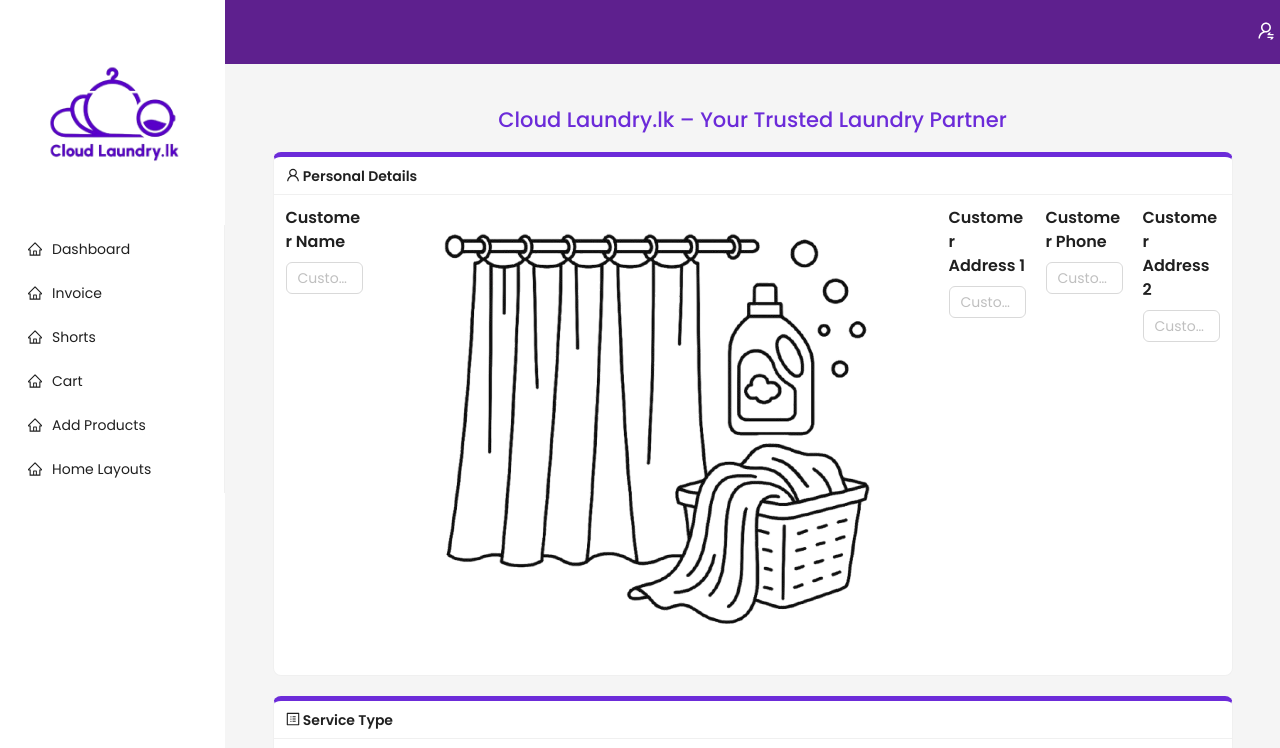
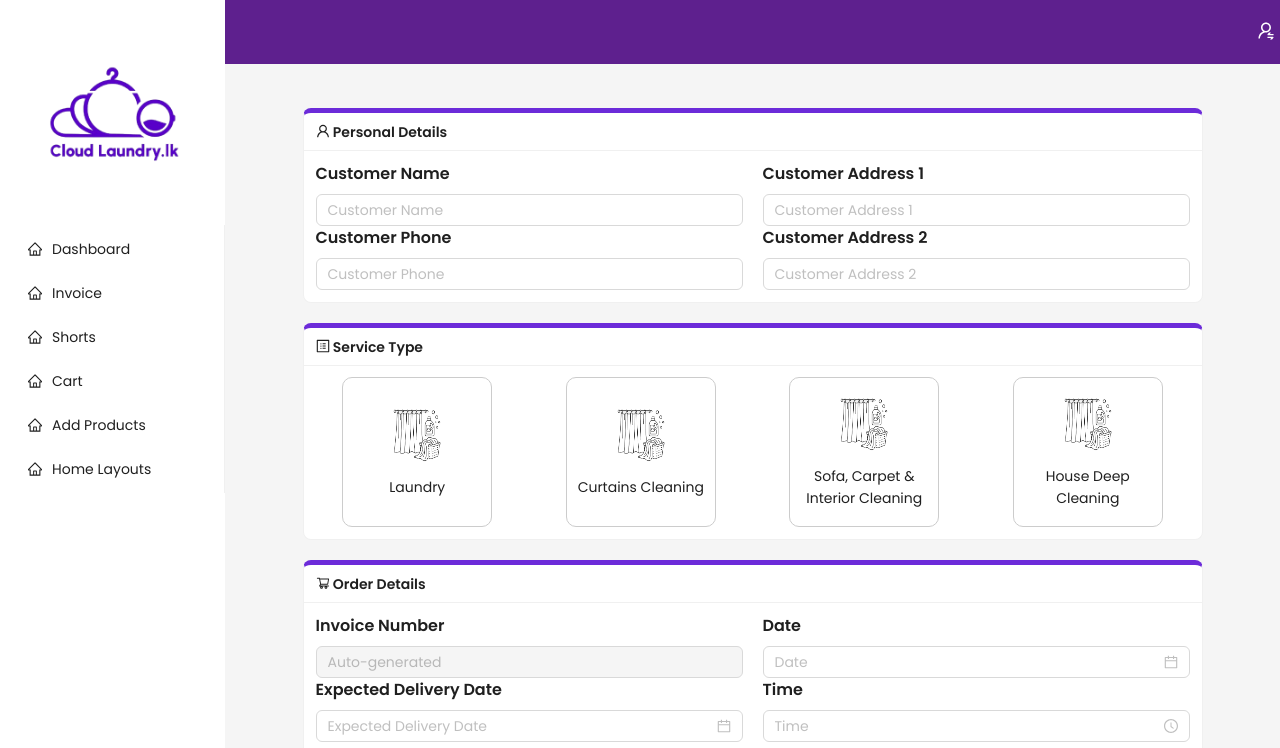
Before and after one commit to Laksopan23/Cloud-Laundry-, a React (Create React App) app in the folder frontend/: page /invoice in a window 1280 px wide. Shown: the top 748 px of the page. Built offline with nearby package versions, Linux system fonts and the light colour scheme.

Commit message:
frontend for invoice 1.0

```diff
--- a/frontend/src/pages/Invoice.js
+++ b/frontend/src/pages/Invoice.js
@@ -1,18 +1,29 @@
-import React from 'react';
+import React, { useState } from 'react';
 import { Input, DatePicker, TimePicker, Button, Card, Typography } from 'antd';
 import { UserOutlined, ProfileOutlined, ShoppingCartOutlined, CarOutlined } from '@ant-design/icons';
 import Layout from '../components/Layout';
+
 import Laundry from '../images/4.png';
+import Curtains from '../images/4.png';
+import Sofa from '../images/4.png';
+import House from '../images/4.png';
 
 const { TextArea } = Input;
 const { Title } = Typography;
 
 export default function LaundryForm() {
+  const [selectedService, setSelectedService] = useState(null);
+
+  const services = [
+    { name: 'Laundry', img: Laundry },
+    { name: 'Curtains Cleaning', img: Curtains },
+    { name: 'Sofa, Carpet & Interior Cleaning', img: Sofa },
+    { name: 'House Deep Cleaning', img: House }
+  ];
+
   return (
     <Layout>
-      <div style={{ maxWidth: 1000, margin: '0 auto', padding: 20, fontFamily: 'sans-serif' }}>
-        <h2 style={{ textAlign: 'center', color: '#6c2bd9' }}>Cloud Laundry.lk – Your Trusted Laundry Partner</h2>
-
+      <div style={{ maxWidth: 900, margin: '0 auto' }}>
         {/* Personal Details */}
         <Card
           title={<span><UserOutlined /> Personal Details</span>}
@@ -24,14 +35,13 @@ export default function LaundryForm() {
               <Title level={5}>Customer Name</Title>
               <Input placeholder="Customer Name" />
             </div>
-
-                      <div>
-                        <img src={Laundry} alt="Logo" style={{ width: "100%" }} />
-                      </div>
             <div style={{ flex: 1 }}>
               <Title level={5}>Customer Address 1</Title>
               <Input placeholder="Customer Address 1" />
             </div>
+          </div>
+
+          <div style={{ display: 'flex', gap: 20, flexWrap: 'wrap' }}>
             <div style={{ flex: 1 }}>
               <Title level={5}>Customer Phone</Title>
               <Input placeholder="Customer Phone" />
@@ -49,27 +59,40 @@ export default function LaundryForm() {
           size="small"
           style={{ marginTop: 20, borderTop: '5px solid #6c2bd9' }}
         >
-          <div style={{ display: 'flex', justifyContent: 'space-around' }}>
-            {['Laundry', 'Curtains Cleaning', 'Sofa, Carpet & Interior Cleaning', 'House Deep Cleaning'].map((type, index) => (
+          <div style={{ display: 'flex', justifyContent: 'space-around', flexWrap: 'wrap', gap: 20 }}>
+            {services.map((service, index) => {
+              const isSelected = selectedService === service.name;
+              return (
                 <div
                   key={index}
+                  onClick={() => setSelectedService(service.name)}
                   style={{
                     width: 150,
                     height: 150,
-                  border: type === 'Curtains Cleaning' ? '2px solid #6c2bd9' : '1px solid #ccc',
+                    border: isSelected ? '2px solid #6c2bd9' : '1px solid #ccc',
                     borderRadius: 10,
+                    background: isSelected ? '#f3eaff' : '#fff',
+                    textAlign: 'center',
+                    padding: 10,
+                    cursor: 'pointer',
                     display: 'flex',
+                    flexDirection: 'column',
                     alignItems: 'center',
                     justifyContent: 'center',
-                  background: type === 'Curtains Cleaning' ? '#f3eaff' : '#fff',
-                  textAlign: 'center',
-                  padding: 10,
-                  cursor: 'pointer'
+                    transition: 'all 0.3s ease',
+                  }}
+                  onMouseEnter={e => {
+                    e.currentTarget.style.border = '2px solid #6c2bd9';
+                  }}
+                  onMouseLeave={e => {
+                    e.currentTarget.style.border = isSelected ? '2px solid #6c2bd9' : '1px solid #ccc';
                   }}
                 >
-                {type}
+                  <img src={service.img} alt={service.name} style={{ width: 60, height: 60, marginBottom: 10 }} />
+                  <div>{service.name}</div>
                 </div>
-            ))}
+              );
+            })}
           </div>
         </Card>
 
@@ -88,6 +111,9 @@ export default function LaundryForm() {
               <Title level={5}>Date</Title>
               <DatePicker placeholder="Date" style={{ width: '100%' }} />
             </div>
+          </div>
+            <div style={{ display: 'flex', gap: 20, flexWrap: 'wrap' }}>
+
             <div style={{ flex: 1 }}>
               <Title level={5}>Expected Delivery Date</Title>
               <DatePicker placeholder="Expected Delivery Date" style={{ width: '100%' }} />
```
Lines whose indentation alone changed are shown as unchanged.
